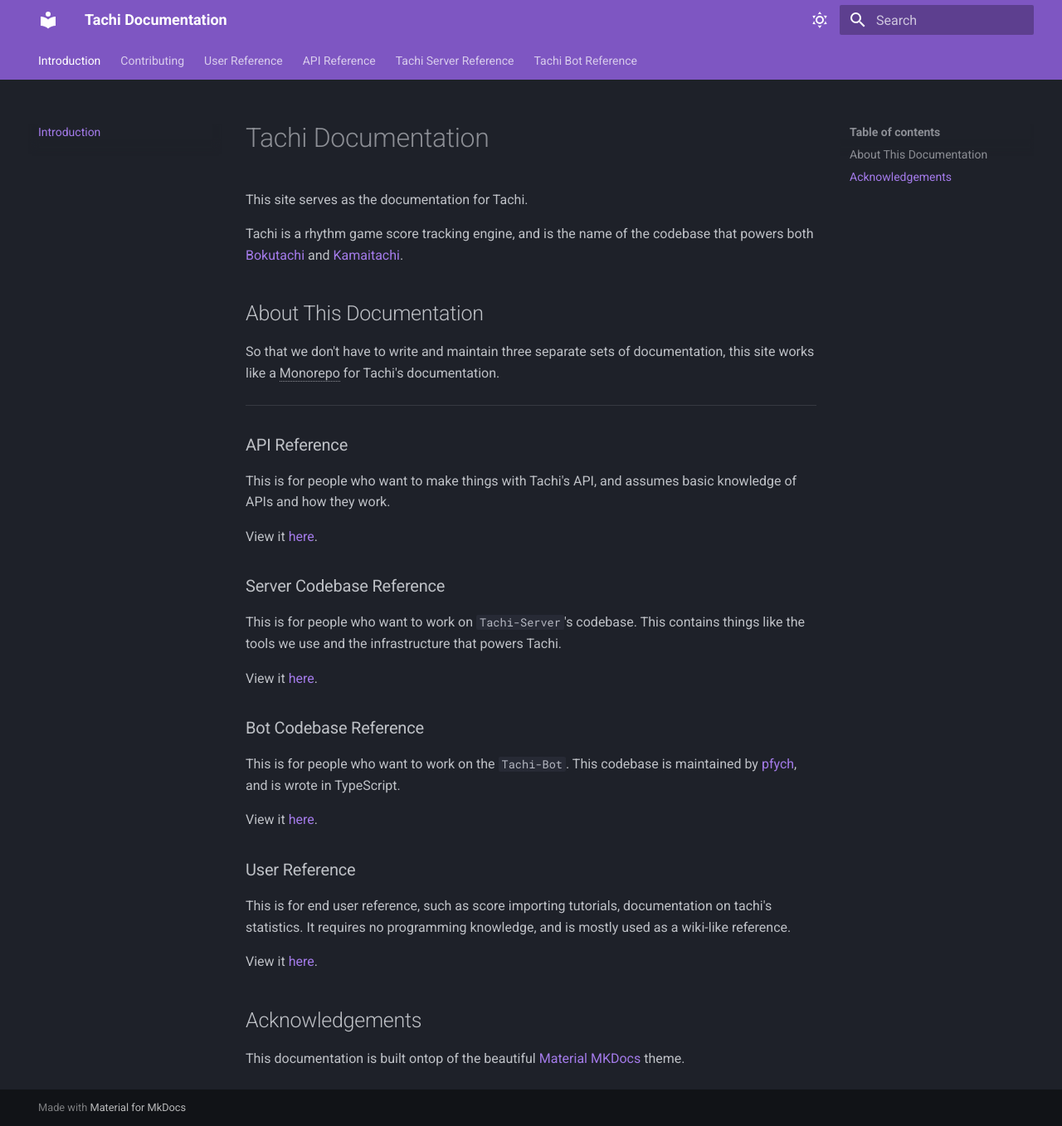
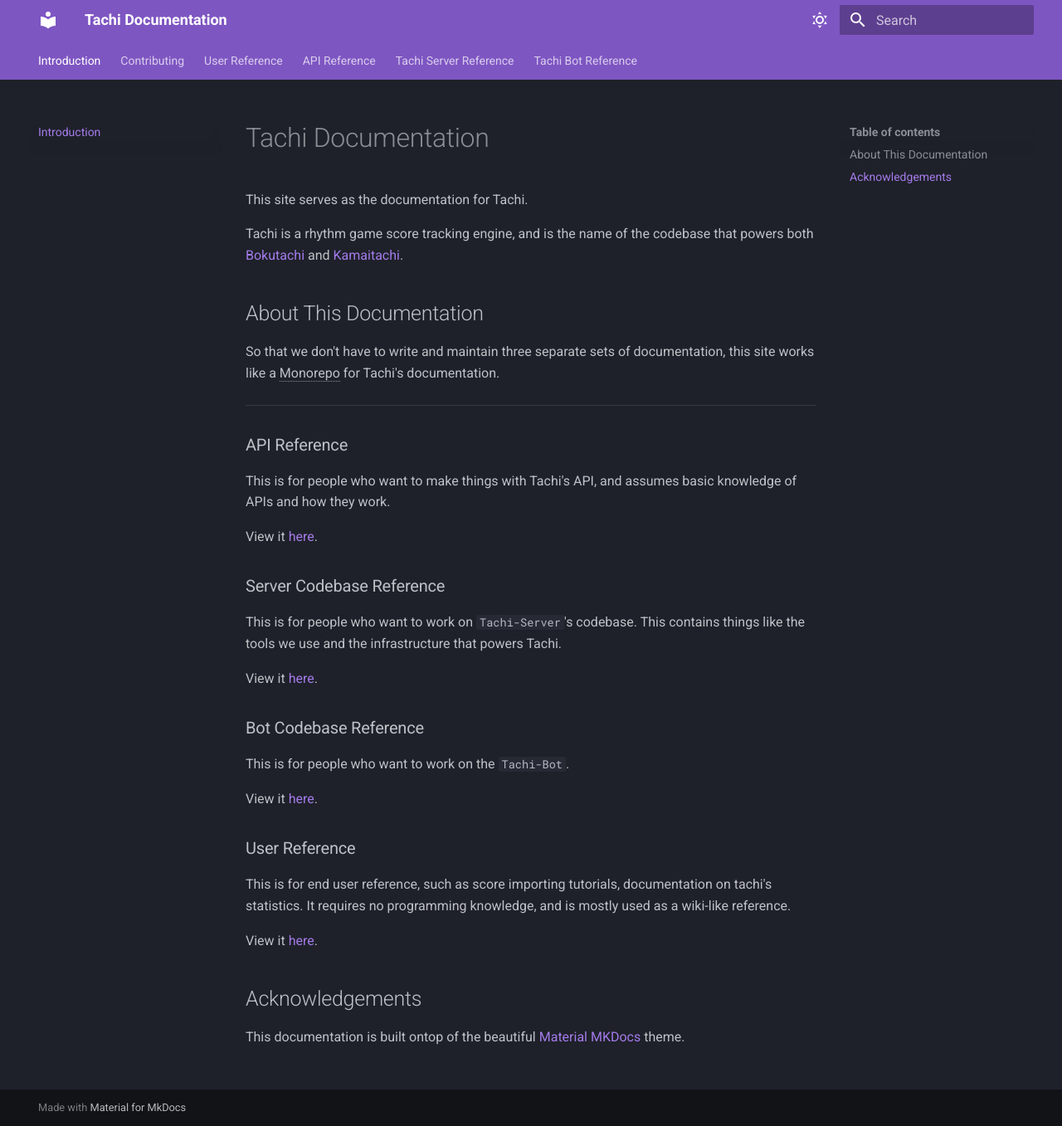
Before and after one commit to zkrising/Tachi, an MkDocs documentation site: the page built from docs/docs/index.md, in a window 1280 px wide and 1357 px high. Shown: the whole window at 83% size. Built offline with MkDocs 1.6.1 and Material for MkDocs 9.7.7, drawn with Linux system fonts in a browser that asks for light colours.

Commit message:
fix(docs): pfych doesn't maintain this

```diff
--- a/docs/docs/index.md
+++ b/docs/docs/index.md
@@ -30,7 +30,6 @@
 ### Bot Codebase Reference
 
 This is for people who want to work on the `Tachi-Bot`.
-This codebase is maintained by [pfych](https://github.com/pfych), and is wrote in TypeScript.
 
 View it [here](./tachi-bot/overview.md).
 
```
